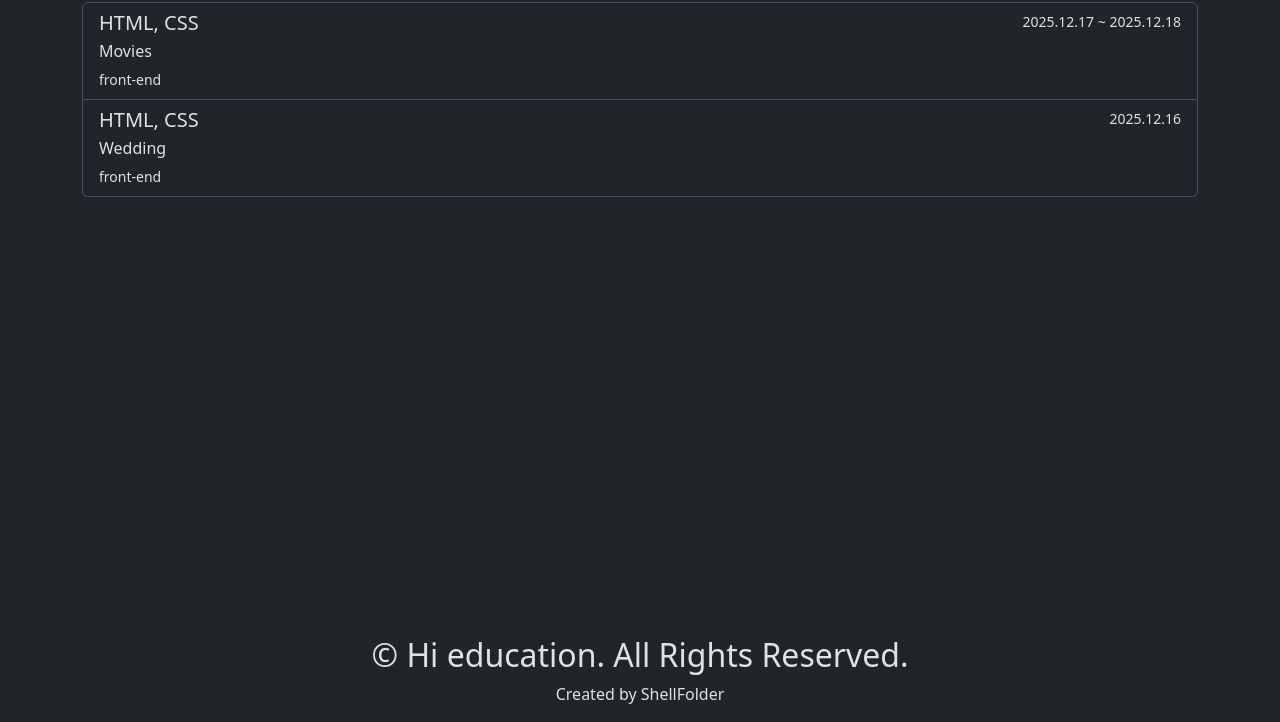
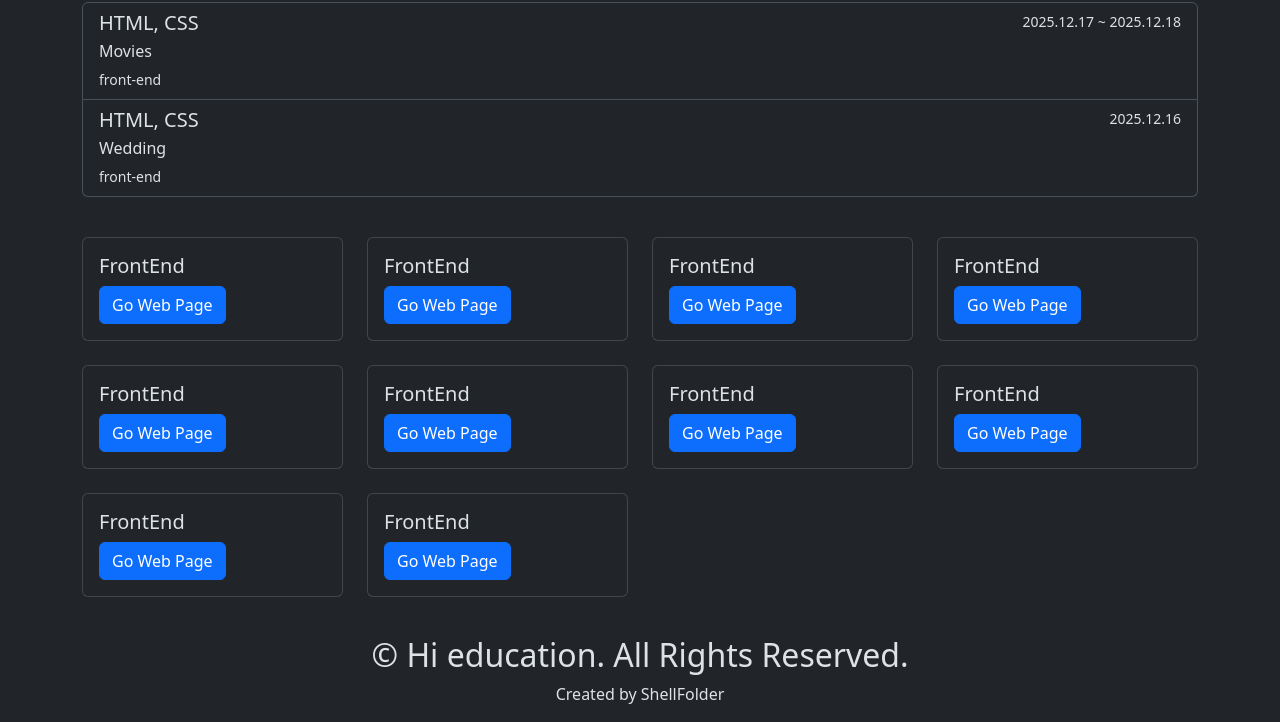
Before and after one commit to shellfolders/ui, a plain HTML site: page index.html in a window 1280 px wide. Shown: the part 78-800 px from the top of the page. Drawn offline with nearby package versions, Linux system fonts and the light colour scheme; a web font is replaced by a local one.

Commit message:
화면 목록 추가

```diff
--- a/index.html
+++ b/index.html
@@ -17,8 +17,36 @@
       font-style: normal;
     }
   </style>
+  <script>
+    function view(){
+      const list = [
+        "https://gmin03133-dotcom.github.io/ui/",
+        "https://agii990114-ctrl.github.io/portfolio/",
+        "https://x2bjvhmmwg-gif.github.io/all-file/",
+        "https://mpsddd-commits.github.io/frontui/",
+        "https://jtw8983.github.io/UI/",
+        "https://frankie516c-collab.github.io/UI/",
+        "https://choegayoung.github.io/UI/",
+        "https://santacoyaki11-jpg.github.io/my.ui.list/",
+        "https://choiyc05.github.io/UI/",
+        "https://namyoungjun.github.io/uiux/"
+      ];
+      let html = "";
+      for(const url of list) {
+        html += `<div class="col-sm-3 my-4 mb-sm-0">
+            <div class="card">
+              <div class="card-body">
+                <h5 class="card-title">FrontEnd</h5>
+                <a href="${url}" class="btn btn-primary">Go Web Page</a>
+              </div>
+            </div>
+          </div>`;
+      }
+      document.querySelector("#studys").innerHTML = html;
+    }
+  </script>
 </head>
-<body>
+<body onload="view()">
   <header class="container-fluid text-center my-3">
     <h1 class="h1 sekuya-regular">
       UI<span class="text-danger fw-bold">/</span>UX
@@ -50,6 +78,16 @@
       </div>
 
     </section>
+
+    <section class="container mt-3">
+
+      <div class="row" id="studys">
+
+
+
+      </div>
+
+    </section>
   </main>
   <footer class="container text-center position-fixed bottom-0 start-0 end-0">
     <h2 class="h2">© Hi education. All Rights Reserved.</h2>
```
